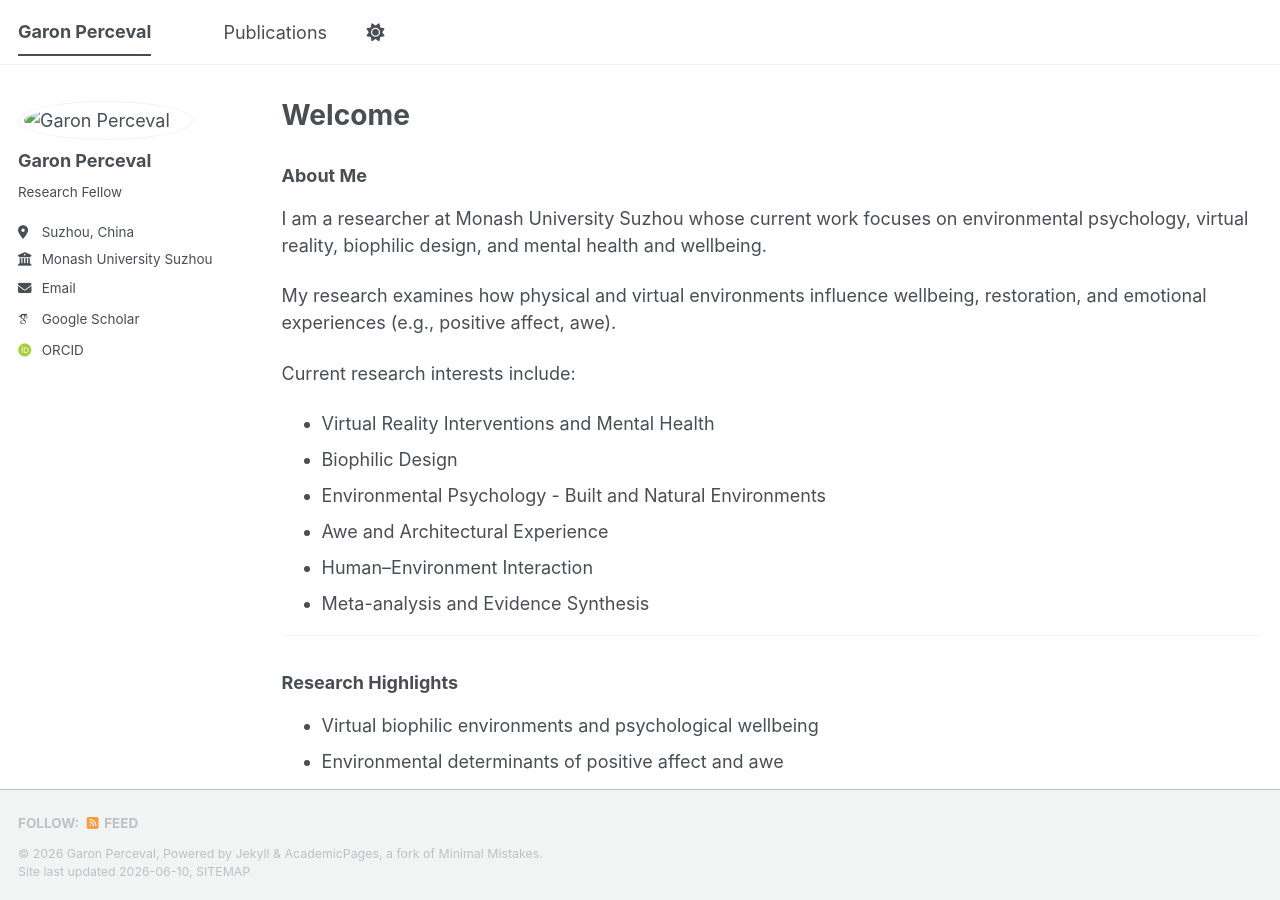
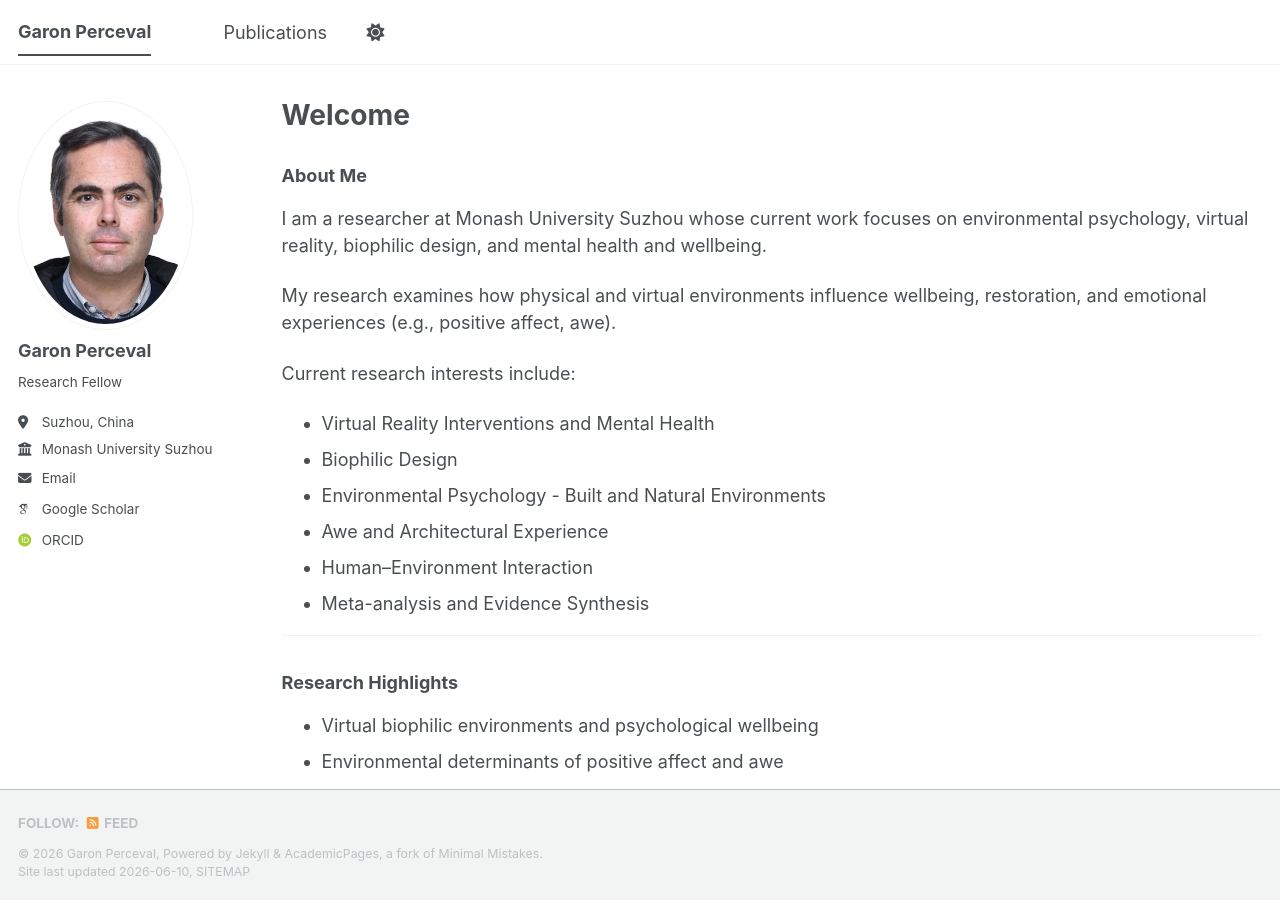
Before and after one commit to garonperceval/garonperceval.github.io, a Jekyll site: the page built from index.md, in a window 1280 px wide and 900 px high. Built offline with Jekyll 4.4.1, drawn with Linux system fonts in a browser that asks for light colours; some web fonts are replaced; a script bundle is joined from its source files by our own code; library files that are not in the unit come from our copies.

Commit message:
Update _config.yml

```diff
--- a/_config.yml
+++ b/_config.yml
@@ -23,7 +23,7 @@ repository               : "academicpages/academicpages.github.io"
 #               Additional customization can be done by editing /_includes/author-profile.html
 author:
   # Biographic information
-  avatar           : "/images/profile_picture.jpeg"
+  avatar           : "profile_picture.jpeg"
   name             : "Garon Perceval"
   pronouns         : # example: "she/her"
   bio              : "Research Fellow"
```
